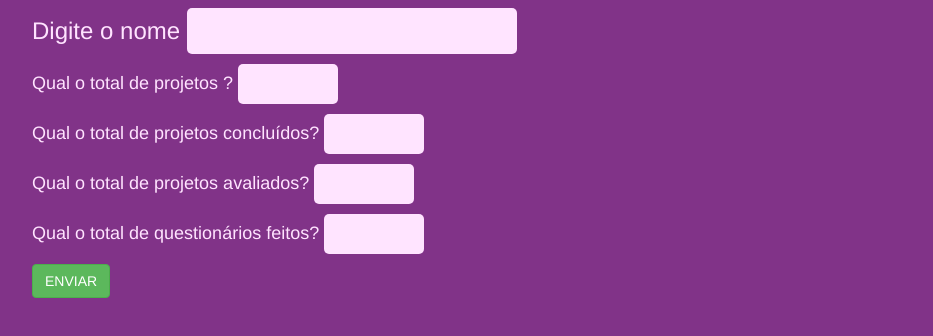
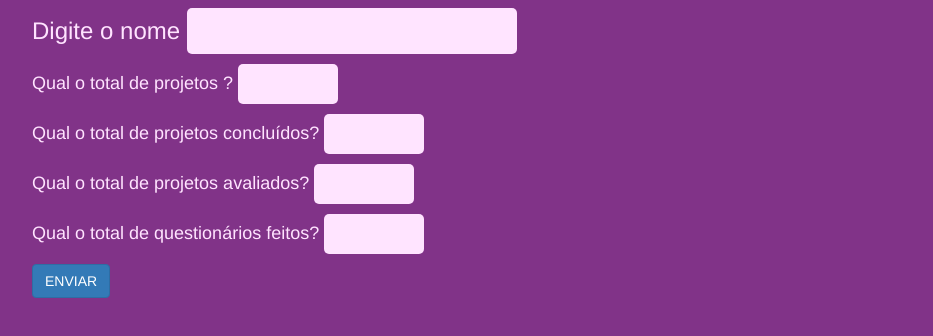
Before and after one commit to ProfMara/boletim, a plain HTML site: page index.html in a window 1280 px wide. Shown: the part 118-454 px from the top of the page, without its empty margins (38-971 px from the left). Drawn offline with nearby package versions, Linux system fonts and the light colour scheme.

Commit message:
Update index.html

```diff
--- a/index.html
+++ b/index.html
@@ -38,7 +38,7 @@
                 <h4> Qual o total de questionários feitos? <input type="number" id="qFeito" aria-valuenow="0"> </h4>
 
 
-                <button class="btn btn-success " id='send'>ENVIAR</button> <br>
+                <button class="btn btn-primary " id='send'>ENVIAR</button> <br>
 
         </div>
 
```
